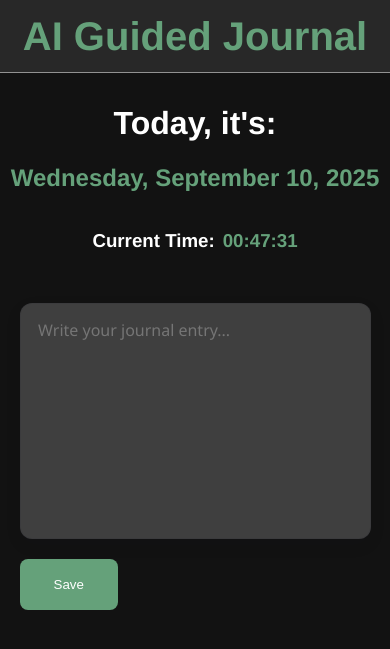
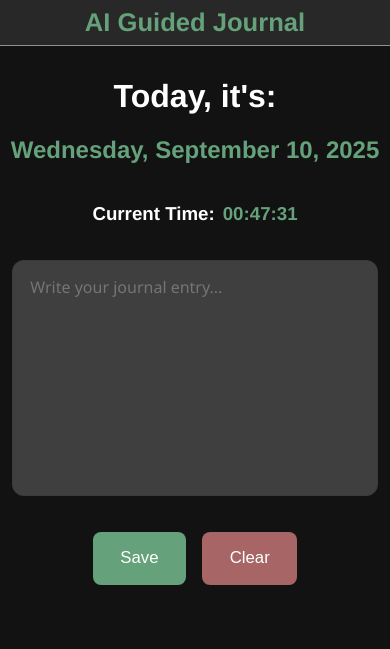
Before and after one commit to rubenzu03/ai-guided-journal, a Django app: page / in a window 390 px wide. Shown: the top 649 px of the page. Run offline with Django 5.2, Linux system fonts and the light colour scheme.

Commit message:
Add clear button and improve journal form UI

```diff
--- a/journaling/journal/static/journal/css/home.css
+++ b/journaling/journal/static/journal/css/home.css
@@ -6,41 +6,7 @@ body {
     color: #ffffff;
 }
 
-@media (max-width: 600px) {
-    .banner {
-        padding: 0.5rem;
-    }
 
-    #banner-title {
-        font-size: 1.6rem;
-        margin: auto;
-        text-align: center;
-    }
-
-    .journal-form {
-        flex-direction: column;
-        align-items: center;
-        justify-content: center;
-        padding: 1rem;
-        gap: 0.75rem;
-    }
-
-    #journal-input {
-        width: min(94vw, 560px);
-        max-width: 100%;
-        box-sizing: border-box;
-    }
-
-    #submit_bt {
-        align-self: center;
-        width: auto;
-        padding: 0.9rem 1.6rem;
-    }
-
-    html, body {
-        overflow-x: hidden;
-    }
-}
 
 .banner {
     position: sticky;
@@ -85,6 +51,7 @@ body {
 .journal-form {
     padding: 2rem;
     display: flex;
+    justify-content: center;
 }
 
 #journal-input {
@@ -99,13 +66,12 @@ body {
     font-family: 'Segoe UI', Tahoma, Geneva, Verdana, sans-serif;
     font-size: 1rem;
     line-height: 1.5;
-    color: #12202b;
+    color: #ffffff;
     background: #3f3f3f;
 
     border: 1px solid rgba(17,24,39,0.08);
     border-radius: 12px;
-    box-shadow: 0 6px 18px rgba(16,24,40,0.06);
-    backdrop-filter: blur(4px);
+
 }
 
 textarea {
@@ -113,15 +79,66 @@ textarea {
     overflow: auto;
 }
 
-#submit_bt {
+.button {
     margin-top: 1rem;
     background-color: #65A17A;
     color: white;
     padding: 1rem 2rem;
     border-radius: 8px;
     border-color: transparent;
+    font-size: 1.05rem;
 }
 
-#submit_bt:hover {
+#clear_bt {
+    background-color: #A76565;
+    color: white;
+    border-radius: 8px;
+    border-color: transparent;
+    margin-left: 1rem;
+}
+
+#home_buttons {
+    display: flex;
+    justify-content: center;
+    margin-top: 1rem;
+}
+
+.button:hover {
     background-color: #3a5e46;
 }
+
+@media (max-width: 600px) {
+    .banner {
+        padding: 0.5rem;
+    }
+
+    #banner-title {
+        font-size: 1.6rem;
+        margin: auto;
+        text-align: center;
+    }
+
+    .journal-form {
+        flex-direction: column;
+        align-items: center;
+        justify-content: center;
+        padding: 1rem;
+        gap: 0.75rem;
+    }
+
+    #journal-input {
+        width: min(94vw, 560px);
+        max-width: 100%;
+        box-sizing: border-box;
+    }
+
+    .button {
+        align-self: center;
+        width: auto;
+        padding: 0.9rem 1.6rem;
+    }
+
+    html, body {
+        overflow-x: hidden;
+    }
+}
--- a/journaling/journal/templates/home.html
+++ b/journaling/journal/templates/home.html
@@ -34,16 +34,25 @@
     <div class="journal-form">
       <form method="post">
         {% csrf_token %}
-        <textarea id="journal-input"
+        <textarea
+          id="journal-input"
           name="text"
           placeholder="Write your journal entry..."
         ></textarea
         ><br />
-        <button id="submit_bt" type="submit">Save</button>
+        <div id="home_buttons">
+          <button id="submit_bt" class="button" type="submit">Save</button>
+          <button id="clear_bt" class="button" type="button">Clear</button>
+        </div>
+        <div id="status_message">
+          {% if status_message %}
+          <p>{{ status_message }}</p>
+          {% endif %}
+        </div>
       </form>
     </div>
 
     <script src="{% static 'journal/js/dateAndTime.js' %}"></script>
-    <script src="" async defer></script>
+    <script src="{% static 'journal/js/clearTextArea.js' %}" async defer></script>
   </body>
 </html>
```
